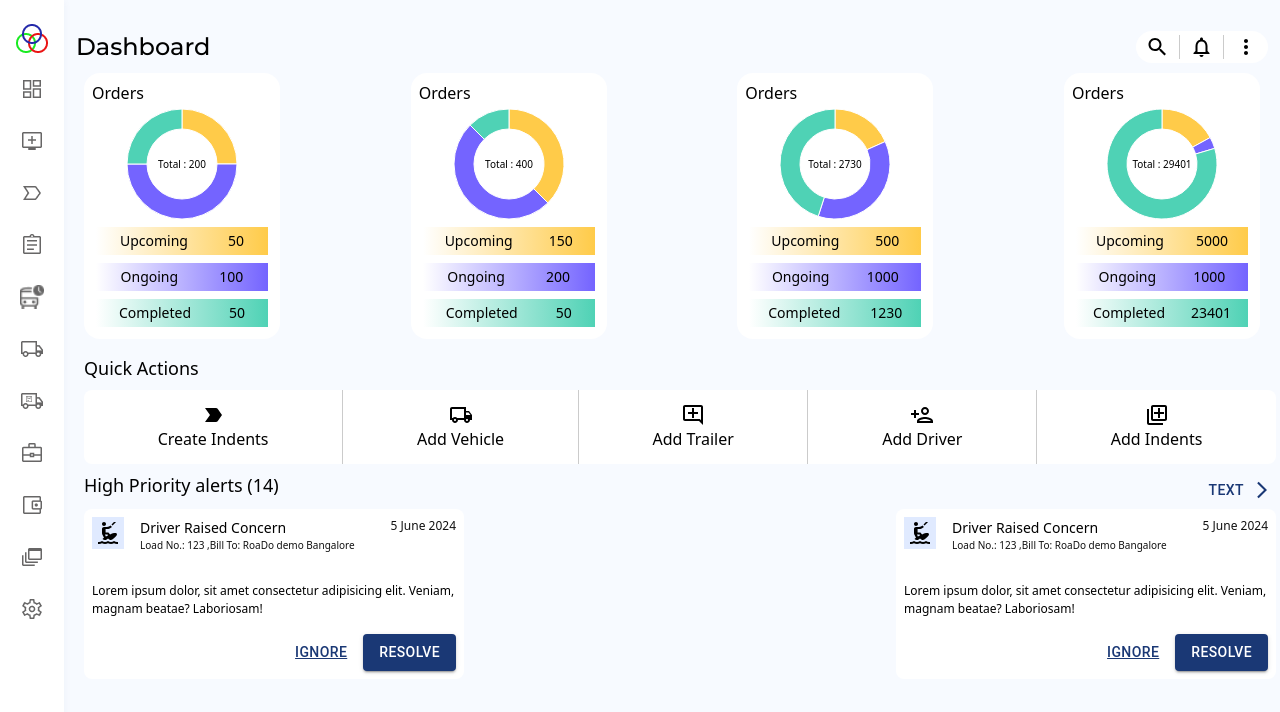
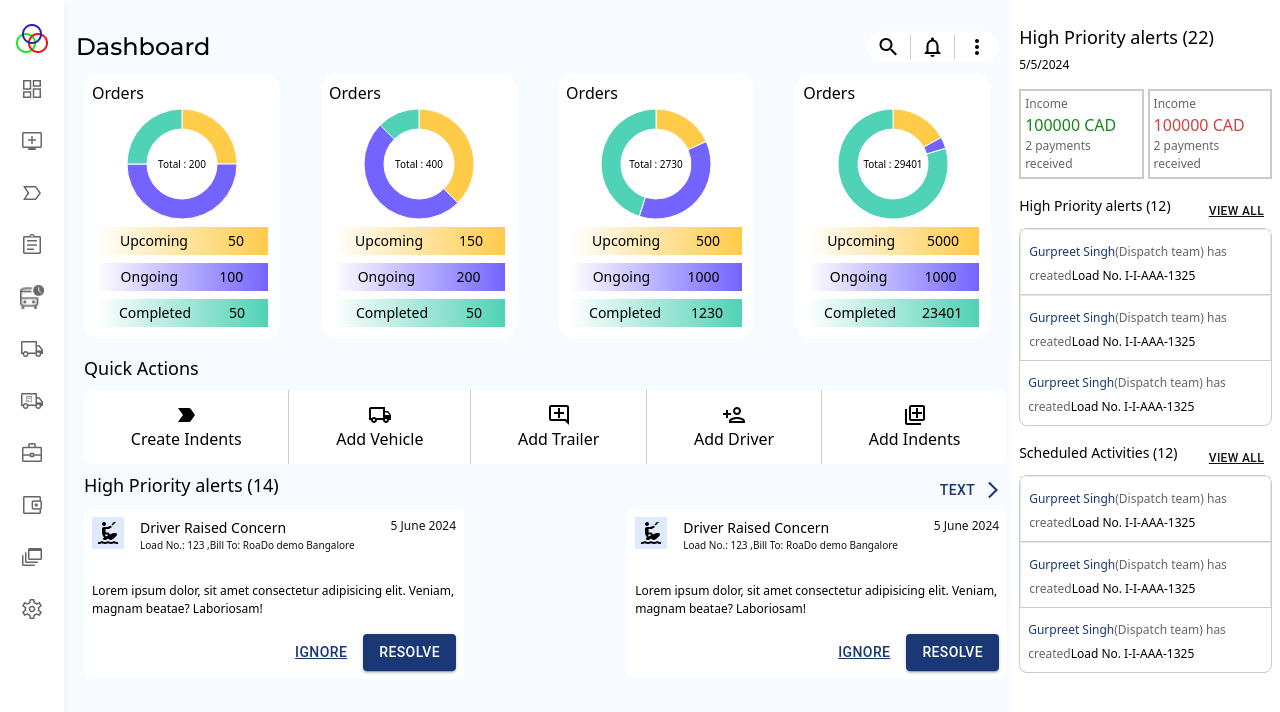
Before and after one commit to MiteshDarda/dashboard, a React (Vite) app: page / in a window 1280 px wide. Shown: the top 712 px of the page. Built offline with nearby package versions, Linux system fonts and the light colour scheme.

Commit message:
feat: make left bar

```diff
--- a/src/App.tsx
+++ b/src/App.tsx
@@ -1,4 +1,5 @@
 import Dashboard from "./components/dashboard";
+import HighlightsBar from "./components/highlights_bar";
 import Sidebar from "./components/sidebar";
 
 function App() {
@@ -6,6 +7,7 @@ function App() {
     <div className="text-black flex">
       <Sidebar />
       <Dashboard />
+      <HighlightsBar />
     </div>
   );
 }
--- /dev/null
+++ b/src/components/highlights_bar/helper/common/activity_card.tsx
@@ -0,0 +1,48 @@
+import { Button } from "@mui/material";
+import { FC, ReactElement } from "react";
+
+export interface ActivityProps {
+  count: number;
+  datas: ReactElement[];
+  title: string;
+}
+
+const ActivityCard: FC<ActivityProps> = ({ count, datas, title }) => {
+  return (
+    <div className="mt-4">
+      <div className="flex justify-between">
+        <h1 className=" text-[14px]">
+          {title} ({count})
+        </h1>
+        <Button
+          sx={{
+            color: "#111111",
+            fontSize: "12px",
+            textDecoration: "underline",
+          }}
+          variant="text"
+        >
+          View All
+        </Button>
+      </div>
+      <div className=" border-[1px] border-[#CBCBCB] rounded-lg">
+        {datas.map((data, ind) => {
+          return (
+            <div
+              key={ind}
+              className={
+                "p-2" +
+                " " +
+                `${datas.length - 1 === ind ? " " : "border-b-[#CBCBCB] border-[1px]"}`
+              }
+            >
+              {data}
+            </div>
+          );
+        })}
+      </div>
+    </div>
+  );
+};
+
+export default ActivityCard;
--- /dev/null
+++ b/src/components/highlights_bar/helper/completed_activities/index.tsx
@@ -0,0 +1,34 @@
+import ActivityCard from "../common/activity_card";
+
+function CompletedActivities() {
+  const datas = [
+    <div>
+      <span className="text-[#1A3875] text-[12px]">Gurpreet Singh</span>
+      <span className="text-[#676666] text-[12px]">
+        (Dispatch team) has created
+      </span>
+      <span className="text-[12px]">Load No. I-I-AAA-1325</span>
+    </div>,
+    <div>
+      <span className="text-[#1A3875] text-[12px]">Gurpreet Singh</span>
+      <span className="text-[#676666] text-[12px]">
+        (Dispatch team) has created
+      </span>
+      <span className="text-[12px]">Load No. I-I-AAA-1325</span>
+    </div>,
+    <div>
+      <span className="text-[#1A3875] text-[12px]">Gurpreet Singh</span>
+      <span className="text-[#676666] text-[12px]">
+        (Dispatch team) has created
+      </span>
+      <span className="text-[12px]">Load No. I-I-AAA-1325</span>
+    </div>,
+  ];
+  return (
+    <div className="">
+      <ActivityCard count={12} datas={datas} title="High Priority alerts" />
+    </div>
+  );
+}
+
+export default CompletedActivities;
--- /dev/null
+++ b/src/components/highlights_bar/helper/header/index.tsx
@@ -0,0 +1,16 @@
+function Header() {
+  const totalHeighlights = 22;
+  const nowDate = new Date();
+  const date =
+    nowDate.getDate() + "/" + nowDate.getMonth() + "/" + nowDate.getFullYear();
+  return (
+    <div className="mb-[14px]">
+      <h1 className=" text-[18px]">
+        High Priority alerts ({totalHeighlights})
+      </h1>
+      <span className=" text-[12px] font-[#676666]">{date}</span>
+    </div>
+  );
+}
+
+export default Header;
--- /dev/null
+++ b/src/components/highlights_bar/helper/scheduled_activities/index.tsx
@@ -0,0 +1,34 @@
+import ActivityCard from "../common/activity_card";
+
+function ScheduledActivities() {
+  const datas = [
+    <div>
+      <span className="text-[#1A3875] text-[12px]">Gurpreet Singh</span>
+      <span className="text-[#676666] text-[12px]">
+        (Dispatch team) has created
+      </span>
+      <span className="text-[12px]">Load No. I-I-AAA-1325</span>
+    </div>,
+    <div>
+      <span className="text-[#1A3875] text-[12px]">Gurpreet Singh</span>
+      <span className="text-[#676666] text-[12px]">
+        (Dispatch team) has created
+      </span>
+      <span className="text-[12px]">Load No. I-I-AAA-1325</span>
+    </div>,
+    <div>
+      <span className="text-[#1A3875] text-[12px]">Gurpreet Singh</span>
+      <span className="text-[#676666] text-[12px]">
+        (Dispatch team) has created
+      </span>
+      <span className="text-[12px]">Load No. I-I-AAA-1325</span>
+    </div>,
+  ];
+  return (
+    <div className="">
+      <ActivityCard count={12} datas={datas} title="Scheduled Activities" />
+    </div>
+  );
+}
+
+export default ScheduledActivities;
--- /dev/null
+++ b/src/components/highlights_bar/helper/stats/helper/stats_card.tsx
@@ -0,0 +1,20 @@
+import { FC } from "react";
+
+export interface StatsCardProps {
+  title: string;
+  data: string;
+  message: string;
+  color: string;
+}
+
+const StatsCard: FC<StatsCardProps> = ({ title, data, message, color }) => {
+  return (
+    <div className="grow h-[90px] border-[#CBCBCB] border-2 flex flex-col justify-center p-1">
+      <h3 className="text-[#676666] text-[12px]">{title}</h3>
+      <h2 className={`text-[${color}] text-[16px]`}>{data}</h2>
+      <span className="text-[#676666] text-[12px]">{message}</span>
+    </div>
+  );
+};
+
+export default StatsCard;
--- /dev/null
+++ b/src/components/highlights_bar/helper/stats/index.tsx
@@ -0,0 +1,32 @@
+import StatsCard, { StatsCardProps } from "./helper/stats_card";
+
+function Stats() {
+  const cards: StatsCardProps[] = [
+    {
+      color: "#148714",
+      data: "100000 CAD",
+      message: "2 payments received",
+      title: "Income",
+    },
+    {
+      color: "#D04141",
+      data: "100000 CAD",
+      message: "2 payments received",
+      title: "Income",
+    },
+  ];
+  return (
+    <div className="flex gap-1">
+      {cards.map((card, ind) => {
+        return (
+          <div key={ind} className="grow">
+            <StatsCard {...card} />
+          </div>
+        );
+      })}
+      <div className="text-[#148714] text-[#D04141] hidden"></div>
+    </div>
+  );
+}
+
+export default Stats;
--- a/src/components/highlights_bar/index.tsx
+++ b/src/components/highlights_bar/index.tsx
@@ -1,5 +1,17 @@
+import CompletedActivities from "./helper/completed_activities";
+import Header from "./helper/header";
+import ScheduledActivities from "./helper/scheduled_activities";
+import Stats from "./helper/stats";
+
 function HighlightsBar() {
-  return <></>;
+  return (
+    <div className="w-[360px] h-full py-6 px-2 gap-4">
+      <Header />
+      <Stats />
+      <CompletedActivities />
+      <ScheduledActivities />
+    </div>
+  );
 }
 
 export default HighlightsBar;
--- a/src/styles/output.css
+++ b/src/styles/output.css
@@ -595,6 +595,18 @@ video {
   margin-bottom: 0.5rem;
 }
 
+.mb-4 {
+  margin-bottom: 1rem;
+}
+
+.mb-\[14px\] {
+  margin-bottom: 14px;
+}
+
+.mt-4 {
+  margin-top: 1rem;
+}
+
 .flex {
   display: flex;
 }
@@ -639,6 +651,22 @@ video {
   height: 170px;
 }
 
+.h-\[86px\] {
+  height: 86px;
+}
+
+.h-\[90px\] {
+  height: 90px;
+}
+
+.h-\[100px\] {
+  height: 100px;
+}
+
+.h-\[110px\] {
+  height: 110px;
+}
+
 .min-h-screen {
   min-height: 100vh;
 }
@@ -661,6 +689,10 @@ video {
 
 .w-\[380px\] {
   width: 380px;
+}
+
+.w-\[360px\] {
+  width: 360px;
 }
 
 .grow {
@@ -707,6 +739,14 @@ video {
   gap: 0.5rem;
 }
 
+.gap-1 {
+  gap: 0.25rem;
+}
+
+.gap-3 {
+  gap: 0.75rem;
+}
+
 .rounded-2xl {
   border-radius: 1rem;
 }
@@ -723,6 +763,14 @@ video {
   border-width: 1px;
 }
 
+.border-2 {
+  border-width: 2px;
+}
+
+.border-\[1px\] {
+  border-width: 1px;
+}
+
 .border-r-\[1px\] {
   border-right-width: 1px;
 }
@@ -730,6 +778,15 @@ video {
 .border-\[\#CBCBCB\] {
   --tw-border-opacity: 1;
   border-color: rgb(203 203 203 / var(--tw-border-opacity));
+}
+
+.border-\[1\] {
+  border-color: 1;
+}
+
+.border-b-\[\#CBCBCB\] {
+  --tw-border-opacity: 1;
+  border-bottom-color: rgb(203 203 203 / var(--tw-border-opacity));
 }
 
 .bg-\[\#4FD2B5\] {
@@ -833,8 +890,22 @@ video {
   padding-bottom: 29px;
 }
 
+.py-6 {
+  padding-top: 1.5rem;
+  padding-bottom: 1.5rem;
+}
+
+.px-2 {
+  padding-left: 0.5rem;
+  padding-right: 0.5rem;
+}
+
 .font-\[\#111111\] {
   font-family: #111111;
+}
+
+.font-\[\#676666\] {
+  font-family: #676666;
 }
 
 .text-\[24px\] {
@@ -862,6 +933,14 @@ video {
   font-size: 14px;
 }
 
+.text-\[16px\] {
+  font-size: 16px;
+}
+
+.text-\[160px\] {
+  font-size: 160px;
+}
+
 .font-\[14px\] {
   font-weight: 14px;
 }
@@ -882,6 +961,10 @@ video {
   font-weight: 18x;
 }
 
+.font-\[16px\] {
+  font-weight: 16px;
+}
+
 .text-black {
   --tw-text-opacity: 1;
   color: rgb(0 0 0 / var(--tw-text-opacity));
@@ -894,6 +977,26 @@ video {
 .text-\[\#111111\] {
   --tw-text-opacity: 1;
   color: rgb(17 17 17 / var(--tw-text-opacity));
+}
+
+.text-\[\#676666\] {
+  --tw-text-opacity: 1;
+  color: rgb(103 102 102 / var(--tw-text-opacity));
+}
+
+.text-\[\#148714\] {
+  --tw-text-opacity: 1;
+  color: rgb(20 135 20 / var(--tw-text-opacity));
+}
+
+.text-\[\#D04141\] {
+  --tw-text-opacity: 1;
+  color: rgb(208 65 65 / var(--tw-text-opacity));
+}
+
+.text-\[\#1A3875\] {
+  --tw-text-opacity: 1;
+  color: rgb(26 56 117 / var(--tw-text-opacity));
 }
 
 .underline {
```
